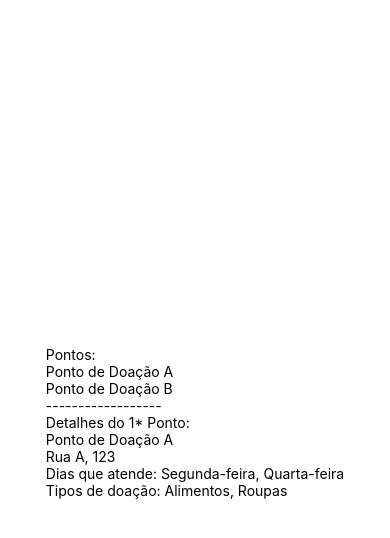
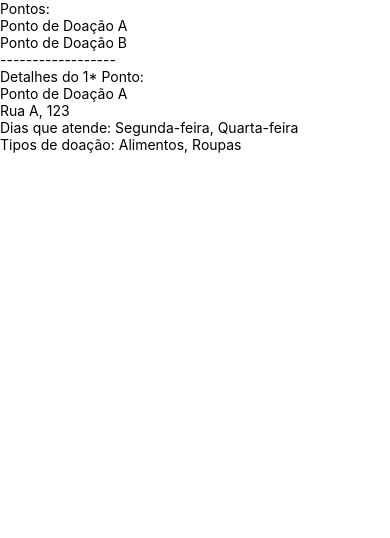
Before and after one commit to GuiSaiUwU/ONG-Alimentos, a React Native app: screen / in a window 390 px wide. Shown: the top 538 px of the page. Built offline with nearby package versions, Linux system fonts and the light colour scheme.

Commit message:
feat: simplificado App.tsx

```diff
--- a/App.tsx
+++ b/App.tsx
@@ -1,20 +1,5 @@
-import { StatusBar } from 'expo-status-bar';
-import { StyleSheet, Text, View } from 'react-native';
 import TelaPrincipal from './src/TelaPrincipal';
 
 export default function App() {
-  return (
-    <View style={styles.container}>
-      <TelaPrincipal/>
-    </View>
-  );
+  return <TelaPrincipal />;
 }
-
-const styles = StyleSheet.create({
-  container: {
-    flex: 1,
-    backgroundColor: '#fff',
-    alignItems: 'center',
-    justifyContent: 'center',
-  },
-});
```
